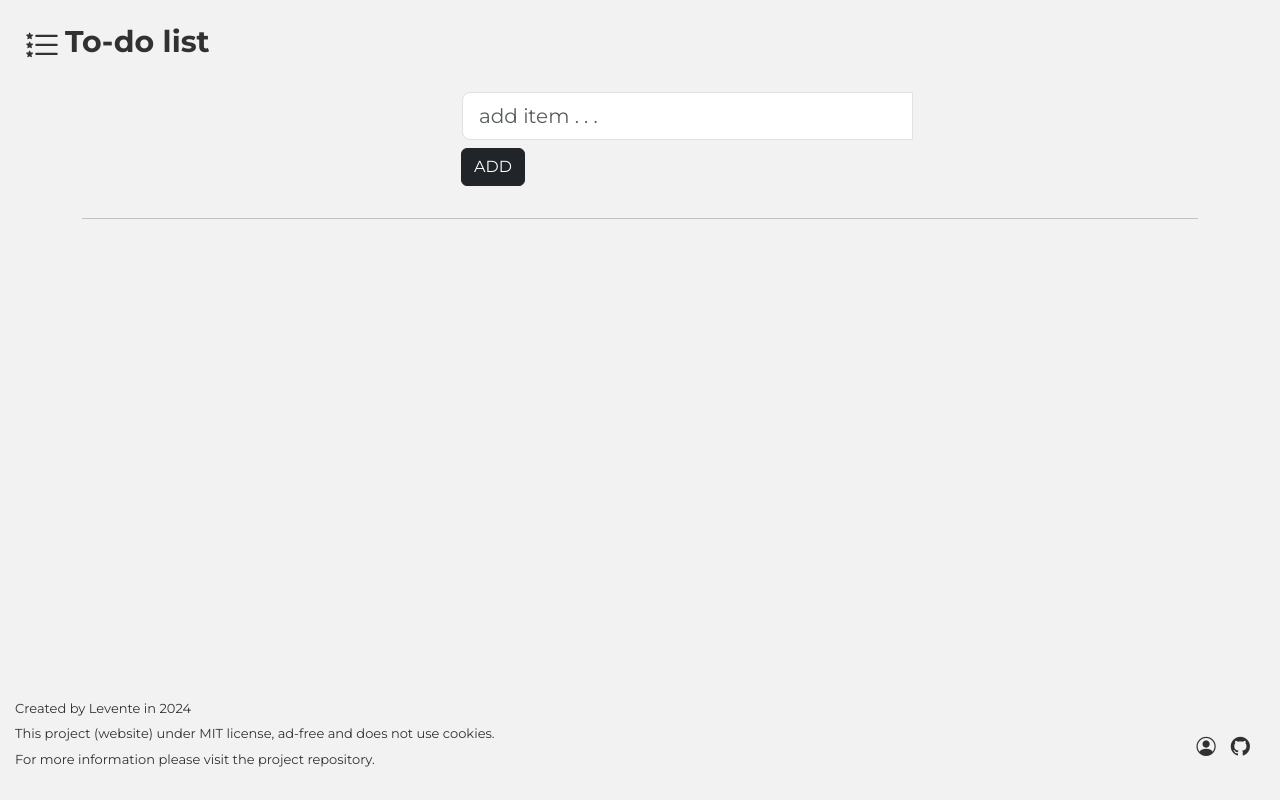
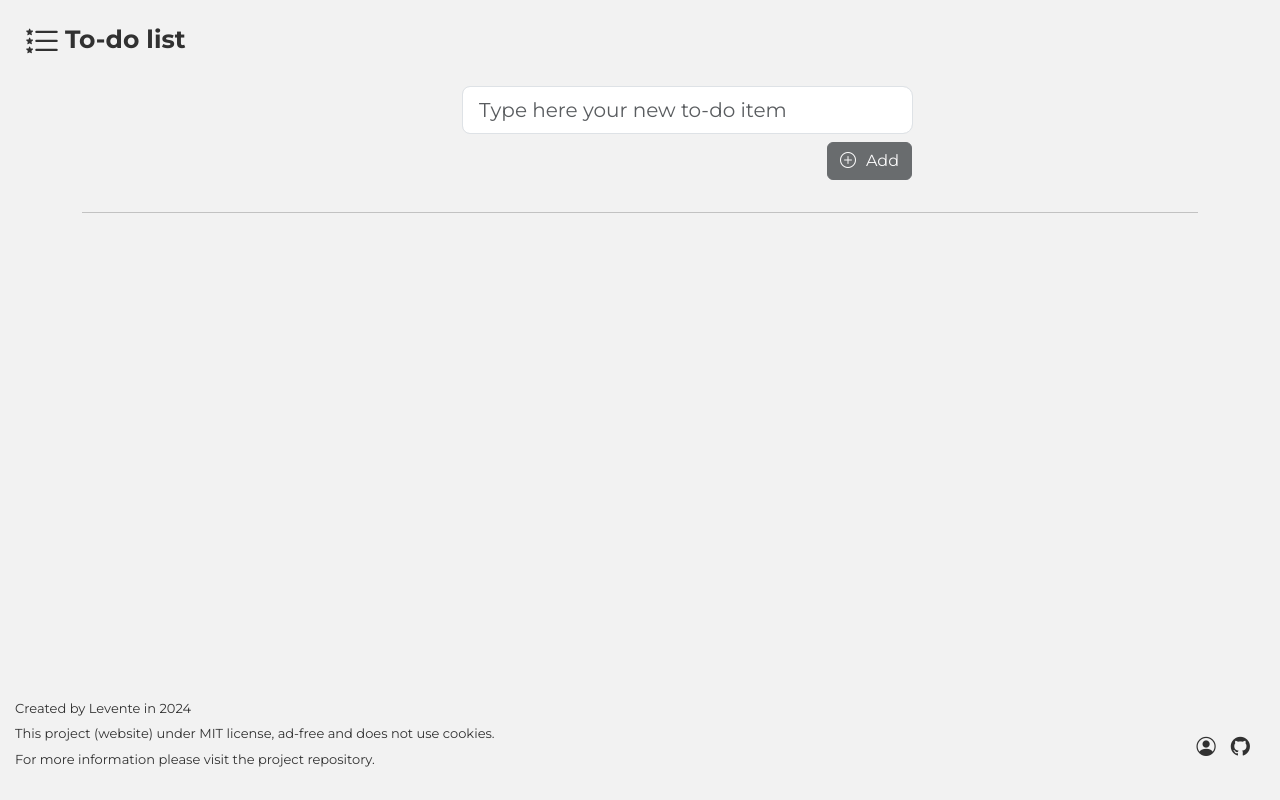
Before and after one commit to tothlevente/to-do-list, a React (Vite) app: page / in a window 1280 px wide. Built offline with nearby package versions, Linux system fonts and the light colour scheme.

Commit message:
Developments

```diff
--- a/src/components/List.tsx
+++ b/src/components/List.tsx
@@ -52,10 +52,12 @@ export default class List extends Component<any, any> {
 
   editItem = (index: any) => {
     const todos = [...this.state.list];
-    const editedTodo = prompt("Edit the todo:");
+    const editedTodo = prompt(`Edit the todo:`);
+
     if (editedTodo !== null && editedTodo.trim() !== "") {
       let updatedTodos = [...todos];
       updatedTodos[index].value = editedTodo;
+
       this.setState({
         list: updatedTodos,
       });
@@ -69,16 +71,22 @@ export default class List extends Component<any, any> {
           <Col md={{ span: 5, offset: 4 }}>
             <InputGroup className="mb-3">
               <FormControl
-                placeholder="add item . . . "
                 size="lg"
+                type="text"
+                className="form-control"
+                placeholder="Type here your new to-do item"
                 value={this.state.userInput}
                 onChange={(item) => this.updateInput(item.target.value)}
-                aria-label="add something"
-                aria-describedby="basic-addon2"
               />
-              <InputGroup>
-                <Button variant="dark" className="mt-2" onClick={() => this.addItem()}>
-                  ADD
+              <InputGroup style={{ justifyContent: "end" }}>
+                <Button
+                  disabled={this.state.userInput.length > 0 ? false : true}
+                  variant="dark"
+                  className="mt-2"
+                  onClick={() => this.addItem()}
+                >
+                  <i style={{ marginRight: "10px" }} className="bi bi-plus-circle"></i>
+                  Add
                 </Button>
               </InputGroup>
             </InputGroup>
@@ -86,30 +94,32 @@ export default class List extends Component<any, any> {
         </Row>
         <hr />
         <Row>
-          <Col md={{ span: 5, offset: 4 }}>
-            <ListGroup>
+          <Col md={{ span: 7, offset: 3 }}>
+            <ListGroup variant="flush">
               {this.state.list.map((item: any, index: any) => {
                 return (
                   <div key={index}>
-                    <ListGroup.Item
-                      variant="dark"
-                      action
-                      style={{ display: "flex", justifyContent: "space-between" }}
-                    >
+                    <ListGroup.Item variant="light" className="list-group-item">
                       {item.value}
                       <span>
                         <Button
+                          variant="light"
+                          className="item-btn"
+                          onClick={() => this.editItem(index)}
                           style={{ marginRight: "10px" }}
+                        >
+                          <i className="bi bi-pencil-square"></i>
+                        </Button>
+                        <Button
                           variant="light"
+                          className="item-btn"
                           onClick={() => this.deleteItem(item.id)}
                         >
-                          Delete
-                        </Button>
-                        <Button variant="light" onClick={() => this.editItem(index)}>
-                          Edit
+                          <i className="bi bi-trash"></i>
                         </Button>
                       </span>
                     </ListGroup.Item>
+                    <hr />
                   </div>
                 );
               })}
--- a/src/css/header.css
+++ b/src/css/header.css
@@ -7,11 +7,10 @@
 
 .logo {
   display: flex;
-  align-items: center;
   gap: 5px;
 }
 
 .logo > h1 {
-  font-size: 30px;
+  font-size: 25px;
   font-weight: bold;
 }
--- a/src/css/index.css
+++ b/src/css/index.css
@@ -1,5 +1,6 @@
 @import "header.css";
 @import "footer.css";
+@import "list.css";
 
 * {
   margin: 0;
--- /dev/null
+++ b/src/css/list.css
@@ -0,0 +1,27 @@
+.form-control {
+  border-top-right-radius: 10px !important;
+  border-bottom-right-radius: 10px !important;
+}
+
+.list-group-item {
+  display: flex;
+  justify-content: space-between;
+  margin-top: 10px;
+  background-color: #f2f2f2;
+  color: #313131;
+  font-weight: bold;
+  border-width: 0cap;
+}
+
+.item-btn {
+  background-color: #f2f2f2;
+  border-width: 0cap;
+}
+
+.bi-star-fill {
+  color: #ff8c1a;
+}
+
+.bi-trash {
+  color: #ff1a1a;
+}
```
